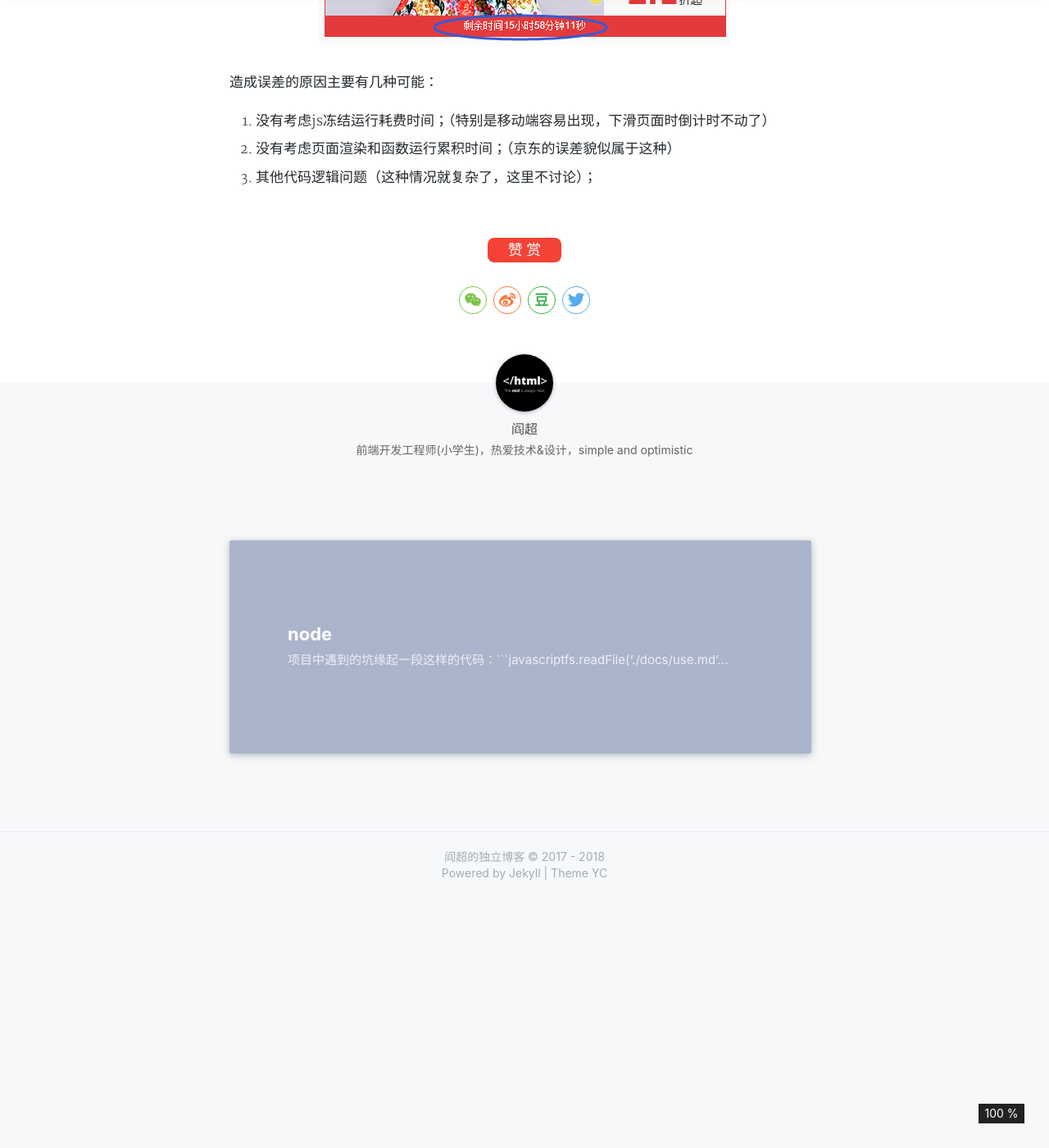
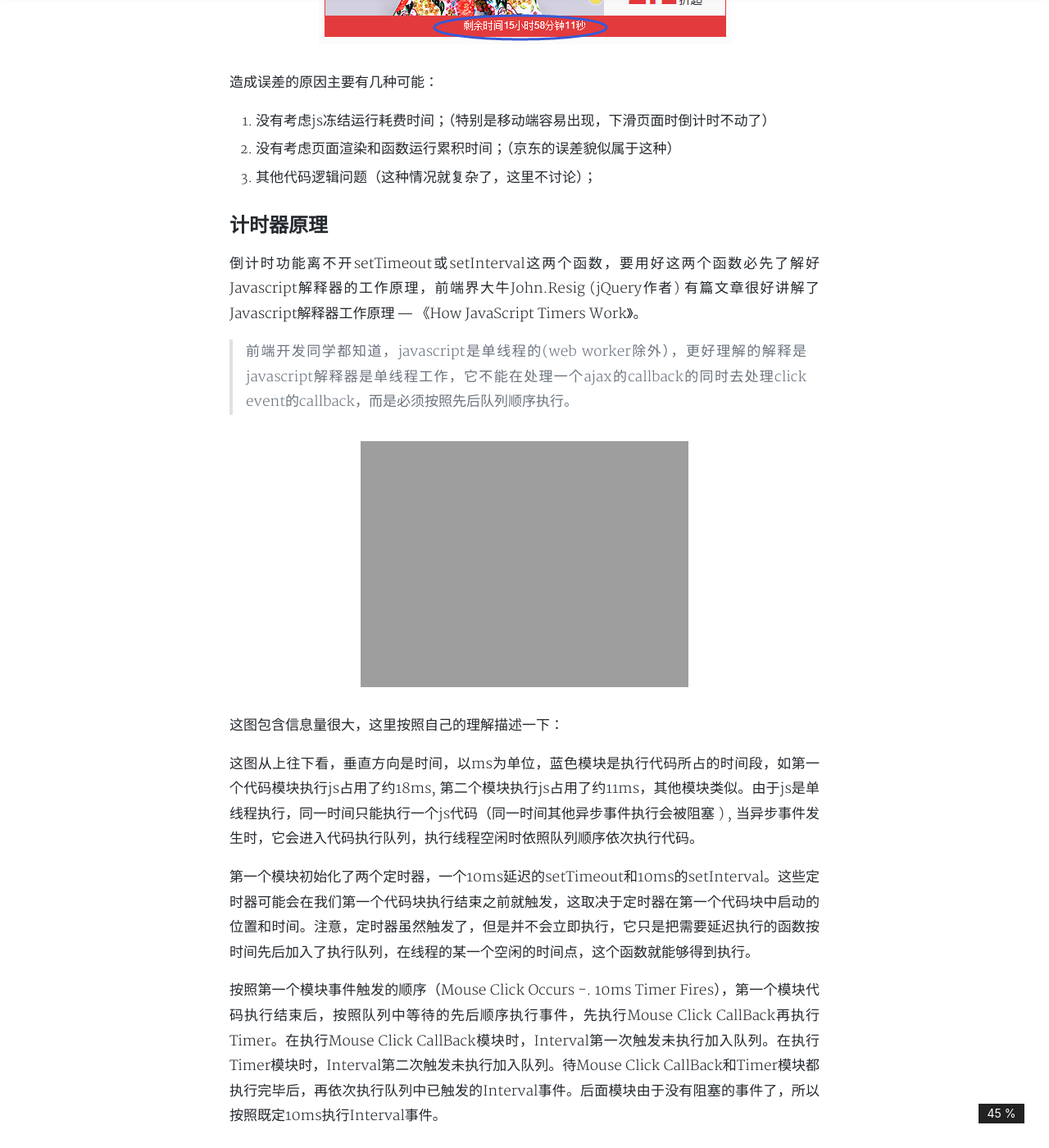
Before and after one commit to BinaryCaptain/BinaryCaptain.github.io, a Jekyll site: the page built from _posts/2018-07-26-countdown.md, in a window 1280 px wide and 1400 px high, scrolled down 1739 px. Shown: the whole window at 82% size. Built offline with Jekyll 4.4.1, drawn with Linux system fonts in a browser that asks for light colours; nearby versions of some CDN libraries; comment, search, counter and statistics services are not loaded; a style sheet for code colours, icons or effects is not loaded; some of the changed text lies outside the part shown.

Commit message:
countdown-1

````diff
--- a/_posts/2018-07-26-countdown.md
+++ b/_posts/2018-07-26-countdown.md
@@ -32,3 +32,86 @@
 2. 没有考虑页面渲染和函数运行累积时间；（京东的误差貌似属于这种）
 
 3. 其他代码逻辑问题（这种情况就复杂了，这里不讨论）；
+
+## 计时器原理
+
+倒计时功能离不开setTimeout或setInterval这两个函数，要用好这两个函数必先了解好Javascript解释器的工作原理，前端界大牛John.Resig (jQuery作者) 有篇文章很好讲解了Javascript解释器工作原理 — 《How JavaScript Timers Work》。
+
+>前端开发同学都知道，javascript是单线程的(web worker除外），更好理解的解释是javascript解释器是单线程工作，它不能在处理一个ajax的callback的同时去处理click event的callback，而是必须按照先后队列顺序执行。
+
+![](https://binarycaptain.github.io/assets/img/countdown-1.png)
+
+这图包含信息量很大，这里按照自己的理解描述一下：
+
+这图从上往下看，垂直方向是时间，以ms为单位，蓝色模块是执行代码所占的时间段，如第一个代码模块执行js占用了约18ms, 第二个模块执行js占用了约11ms，其他模块类似。由于js是单线程执行，同一时间只能执行一个js代码（同一时间其他异步事件执行会被阻塞 ) , 当异步事件发生时，它会进入代码执行队列，执行线程空闲时依照队列顺序依次执行代码。
+
+第一个模块初始化了两个定时器，一个10ms延迟的setTimeout和10ms的setInterval。这些定时器可能会在我们第一个代码块执行结束之前就触发，这取决于定时器在第一个代码块中启动的位置和时间。注意，定时器虽然触发了，但是并不会立即执行，它只是把需要延迟执行的函数按时间先后加入了执行队列，在线程的某一个空闲的时间点，这个函数就能够得到执行。
+
+按照第一个模块事件触发的顺序（Mouse Click Occurs -. 10ms Timer Fires），第一个模块代码执行结束后，按照队列中等待的先后顺序执行事件，先执行Mouse Click CallBack再执行Timer。在执行Mouse Click CallBack模块时，Interval第一次触发未执行加入队列。在执行Timer模块时，Interval第二次触发未执行加入队列。待Mouse Click CallBack和Timer模块都执行完毕后，再依次执行队列中已触发的Interval事件。后面模块由于没有阻塞的事件了，所以按照既定10ms执行Interval事件。
+
+## 倒计时问题
+
+如果上面Javascript计时器原理理解了，就很好明白倒计时功能存在问题的隐患。
+
+先看一段测试代码：
+
+```
+var start = new Date().getTime();
+var count = 0;
+
+//定时器测试
+setInterval(function() {
+    count++;
+    console.log(new Date().getTime() - (start + count * 1000));
+    },1000);
+
+```
+目测代码就知道运行结果，定时器每秒执行一次，每次输出应该是0 。
+
+实际输出：
+
+![](https://binarycaptain.github.io/assets/img/countdown-2.png)
+
+结论：由于代码执行占用时间和其他事件阻塞原因，导致有些事件执行延迟了几ms，但影响很微。
+
+下面加一段阻塞代码看看：
+
+```
+var start = new Date().getTime();
+var count = 0;
+
+//占用线程事件
+setInterval(function(){
+     var j = 0;
+     while(j++ < 100000000);
+}, 0);
+
+//定时器测试
+setInterval(function(){
+     count++;
+     console.log( new Date().getTime() - (start + count * 1000));
+},1000);
+
+```
+
+实际输出：
+
+![](https://binarycaptain.github.io/assets/img/countdown-3.png)
+
+结论：由于加了很占线程的阻塞事件，导致定时器事件每次执行延迟越来越严重。
+
+由于实际项目中，执行计时器的同时，会有很多其他异步阻塞事件，会导致倒计时功能不精确。
+
+## 解决思路
+
+这里先分析一下从获取服务器时间到前端显示倒计时的过程：
+
+1. 客户端http请求服务器时间；
+
+2. 服务器响应完成；
+
+3. 服务器通过网络传输时间数据到客户端；
+
+4. 客户端根据活动开始时间和服务器时间差做倒计时显示；
+
+![](https://binarycaptain.github.io/assets/img/countdown-4.png)
````
Also changed, not shown: assets/img/conuntdown-1.png (added), assets/img/countdown-2.jpg (added), assets/img/countdown-3.jpg (added), assets/img/countdown-4.jpg (added).
